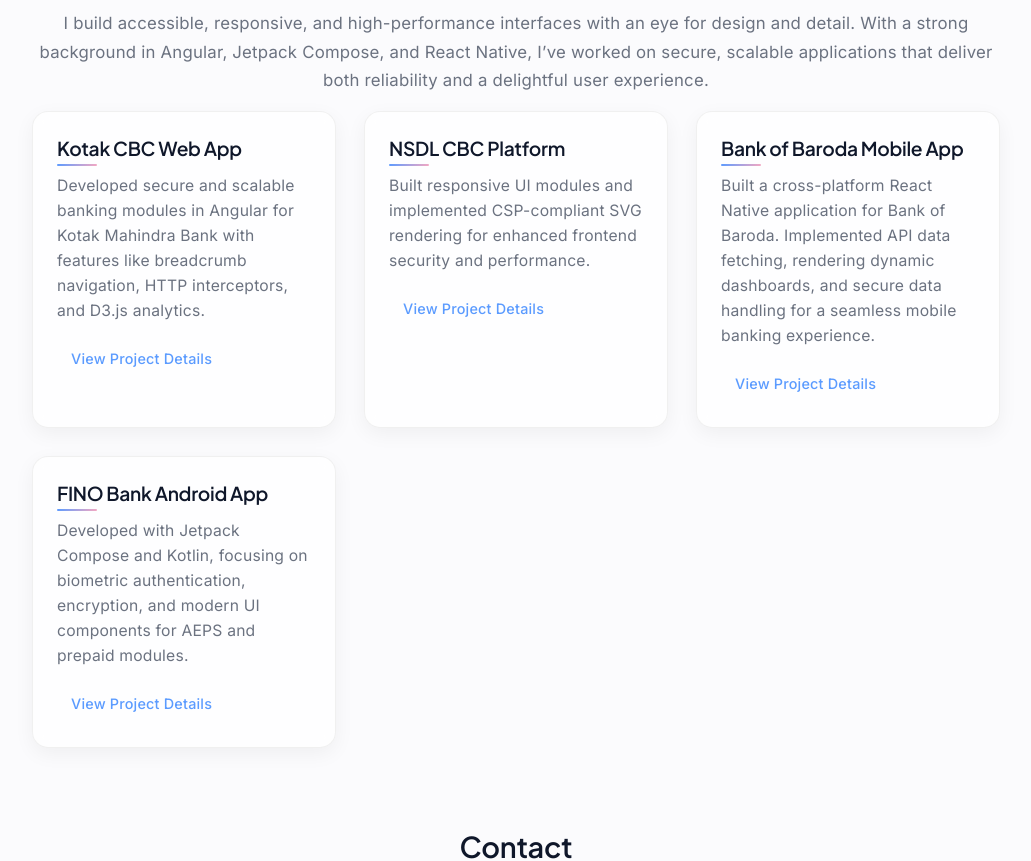
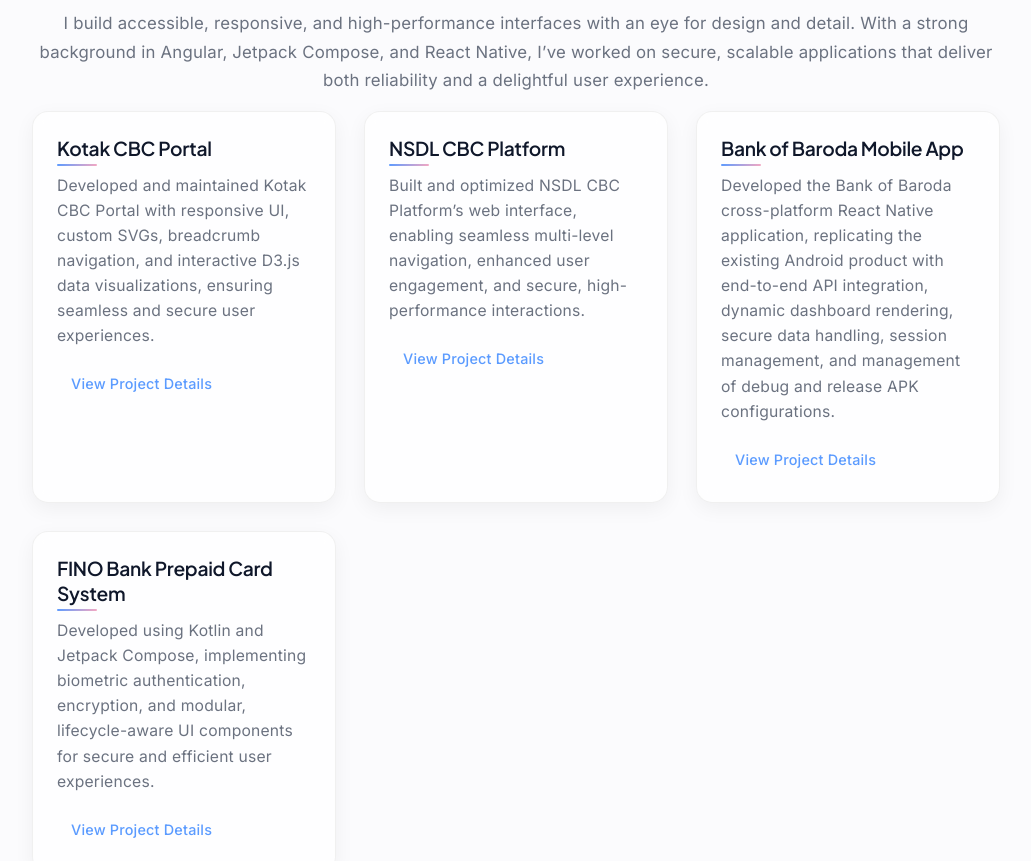
Before and after one commit to SunidhiChattar/sunidhi_portfolio, an Angular app: page / in a window 1280 px wide. Shown: the part 1600-2461 px from the top of the page, without its empty margins (124-1155 px from the left). Built offline with nearby package versions, Linux system fonts and the light colour scheme.

Commit message:
project details

```diff
--- a/src/app/components/project-details/project-details.component.ts
+++ b/src/app/components/project-details/project-details.component.ts
@@ -16,52 +16,50 @@
     {
       id: 'kotak',
       title: 'Kotak Mahindra Bank',
-      description: 'A secure, scalable banking application built with Angular and RxJS...',
-      details: `Worked on the frontend architecture and implemented a range of high-impact features to improve performance, maintainability, and data integrity:`,
-      l1: 'Developed real-time dashboards for transaction tracking and analytics.',
-      l2: 'Implemented HTTP interceptors for secure API communication.',
-      l3: 'Built breadcrumb navigation for intuitive user flow.',
-      l4: 'Integrated Content Security Policy (CSP) and encryption.',
-      tech: ['Angular', 'RxJS', 'HTML', 'SCSS', 'CSP', 'TypeScript']
+      description: 'A secure, scalable banking application built with Angular and RxJS, delivering high-performance, responsive, and secure user experiences.',
+      details: `Contributed to the frontend architecture and implemented a range of high-impact features to enhance usability, maintainability, and data security:`,
+      l1: 'Developed interactive, real-time dashboards using D3.js for transaction tracking, analytics, and insights.',
+      l2: 'Implemented HTTP interceptors and encryption mechanisms for secure API communication and data integrity.',
+      l3: 'Built breadcrumb navigation and responsive UI components to improve user flow and accessibility.',
+      l4: 'Integrated Content Security Policy (CSP) and other security best practices to ensure a secure and compliant application.',
+      tech: ['Angular', 'RxJS', 'TypeScript', 'HTML', 'SCSS', 'D3.js', 'CSP']
+
     },
     {
       id: 'nsdl',
       title: 'NSDL Bank Platform',
-      description:
-        'Frontend modernization and performance optimization for NSDL Bank’s digital services platform.',
-      details:
-        'Contributed to UI re-engineering, accessibility, and secure integrations for a scalable banking web platform:',
-      l1: 'Redesigned legacy UI components into reusable Angular modules with consistent design patterns.',
-      l2: 'Enhanced accessibility compliance (WCAG) across all major interactive modules.',
-      l3: 'Optimized rendering performance and API handling for faster data visualization.',
-      l4: 'Implemented CSP-compliant SVG handling and improved frontend security posture.',
-      tech: ['Angular', 'RxJS', 'REST APIs', 'Accessibility', 'CSP']
+      description: 'Modernized and optimized the NSDL CBC Platform’s frontend to deliver a secure, high-performance, and accessible web experience.',
+      details: 'Contributed to UI re-engineering, accessibility improvements, and secure integrations for a scalable and user-friendly banking web platform:',
+      l1: 'Redesigned legacy UI components into reusable Angular modules, enforcing consistent design patterns and maintainability.',
+      l2: 'Enhanced accessibility compliance (WCAG) across all major interactive modules to ensure an inclusive user experience.',
+      l3: 'Optimized rendering performance and API interactions, enabling faster data visualization and real-time insights.',
+      l4: 'Implemented CSP-compliant SVG handling and strengthened frontend security measures to safeguard sensitive banking data.',
+      tech: ['Angular', 'RxJS', 'REST APIs', 'Accessibility', 'CSP', 'TypeScript', 'HTML', 'SCSS']
+
     },
     {
       id: 'bob',
       title: 'Bank of Baroda Mobile App',
-      description:
-        'A cross-platform mobile banking application built with React Native for Bank of Baroda.',
-      details:
-        'Designed and developed mobile modules ensuring high performance, usability, and secure API communication:',
-      l1: 'Integrated RESTful APIs for fetching and rendering real-time financial data and dashboards.',
-      l2: 'Built dynamic UI components for account insights, notifications, and transaction history.',
-      l3: 'Implemented secure storage and encrypted communication for sensitive banking data.',
-      l4: 'Optimized app startup time and state management for better user experience.',
-      tech: ['React Native', 'TypeScript', 'APIs', 'Redux', 'Secure Storage']
+      description: 'A cross-platform React Native mobile banking application delivering secure, high-performance, and feature-rich user experiences.',
+      details: 'Designed and developed mobile modules with a focus on performance, usability, and secure API integration:',
+      l1: 'Integrated RESTful APIs for real-time financial data, transaction history, and dynamic dashboard rendering.',
+      l2: 'Built reusable and dynamic UI components for account insights, notifications, and user interactions.',
+      l3: 'Implemented secure storage, encrypted communication, and session management to protect sensitive banking data.',
+      l4: 'Optimized app startup time, state management, and handled debug/release APK configurations for a seamless deployment process.',
+      tech: ['React Native', 'TypeScript', 'Redux', 'REST APIs', 'Secure Storage', 'APIs', 'Mobile Performance']
+
     },
     {
       id: 'android',
       title: 'FINO Bank Android App',
-      description:
-        'A modern Android banking application developed with Jetpack Compose and Kotlin for FINO Payments Bank.',
-      details:
-        'Engineered core Android modules emphasizing biometric authentication, encryption, and clean UI architecture:',
-      l1: 'Implemented biometric authentication and secure encryption for AEPS and prepaid services.',
-      l2: 'Developed modern, composable UI elements using Jetpack Compose for enhanced maintainability.',
-      l3: 'Integrated API layers for seamless data synchronization with banking services.',
-      l4: 'Improved performance and app responsiveness through Kotlin Coroutines and Flow.',
-      tech: ['Kotlin', 'Jetpack Compose', 'Coroutines', 'Encryption', 'Android']
+      description: 'A modern Android banking application built with Kotlin and Jetpack Compose, delivering secure, efficient, and modular user experiences.',
+      details: 'Engineered core Android modules focusing on biometric authentication, encryption, and maintainable UI architecture:',
+      l1: 'Implemented biometric authentication and secure encryption for AEPS and prepaid banking services.',
+      l2: 'Developed modular, composable UI components using Jetpack Compose for improved maintainability and lifecycle awareness.',
+      l3: 'Integrated robust API layers for seamless synchronization with backend banking services.',
+      l4: 'Enhanced app performance and responsiveness through Kotlin Coroutines and Flow for asynchronous operations.',
+      tech: ['Kotlin', 'Jetpack Compose', 'Coroutines', 'Encryption', 'Android', 'AEPS', 'Mobile Security']
+
     },
   ];
 
--- a/src/app/components/projects/projects.component.ts
+++ b/src/app/components/projects/projects.component.ts
@@ -13,30 +13,30 @@
   projects = [
     {
       id: 'kotak',
-      title: 'Kotak CBC Web App',
+      title: 'Kotak CBC Portal',
       description:
-        'Developed secure and scalable banking modules in Angular for Kotak Mahindra Bank with features like breadcrumb navigation, HTTP interceptors, and D3.js analytics.',
+        'Developed and maintained Kotak CBC Portal with responsive UI, custom SVGs, breadcrumb navigation, and interactive D3.js data visualizations, ensuring seamless and secure user experiences.',
       tech: ['Angular', 'RxJS', 'REST APIs']
     },
     {
       id: 'nsdl',
       title: 'NSDL CBC Platform',
       description:
-        'Built responsive UI modules and implemented CSP-compliant SVG rendering for enhanced frontend security and performance.',
+        'Built and optimized NSDL CBC Platform’s web interface, enabling seamless multi-level navigation, enhanced user engagement, and secure, high-performance interactions.',
       tech: ['Angular', 'RxJS', 'REST APIs']
     },
     {
       id: 'bob',
       title: 'Bank of Baroda Mobile App',
       description:
-        'Built a cross-platform React Native application for Bank of Baroda. Implemented API data fetching, rendering dynamic dashboards, and secure data handling for a seamless mobile banking experience.',
+        'Developed the Bank of Baroda cross-platform React Native application, replicating the existing Android product with end-to-end API integration, dynamic dashboard rendering, secure data handling, session management, and management of debug and release APK configurations.',
       tech: ['React Native', 'APIs', 'TypeScript']
     },
     {
        id: 'android',
-      title: 'FINO Bank Android App',
+      title: 'FINO Bank Prepaid Card System',
       description:
-        'Developed with Jetpack Compose and Kotlin, focusing on biometric authentication, encryption, and modern UI components for AEPS and prepaid modules.',
+        'Developed using Kotlin and Jetpack Compose, implementing biometric authentication, encryption, and modular, lifecycle-aware UI components for secure and efficient user experiences.',
       tech: ['Angular', 'RxJS', 'REST APIs']
     },
   ];
--- a/src/app/components/skills/skills.component.ts
+++ b/src/app/components/skills/skills.component.ts
@@ -15,6 +15,7 @@
     tools: [
       'AES/RSA Encryption',
       'CSP Policy Implementation',
+      'ProGuard Rules',
       'Git',
       'JIRA',
       'Android Studio',
```
Also changed, not shown: 1 other file (tests, documents, lock files or other folders).
